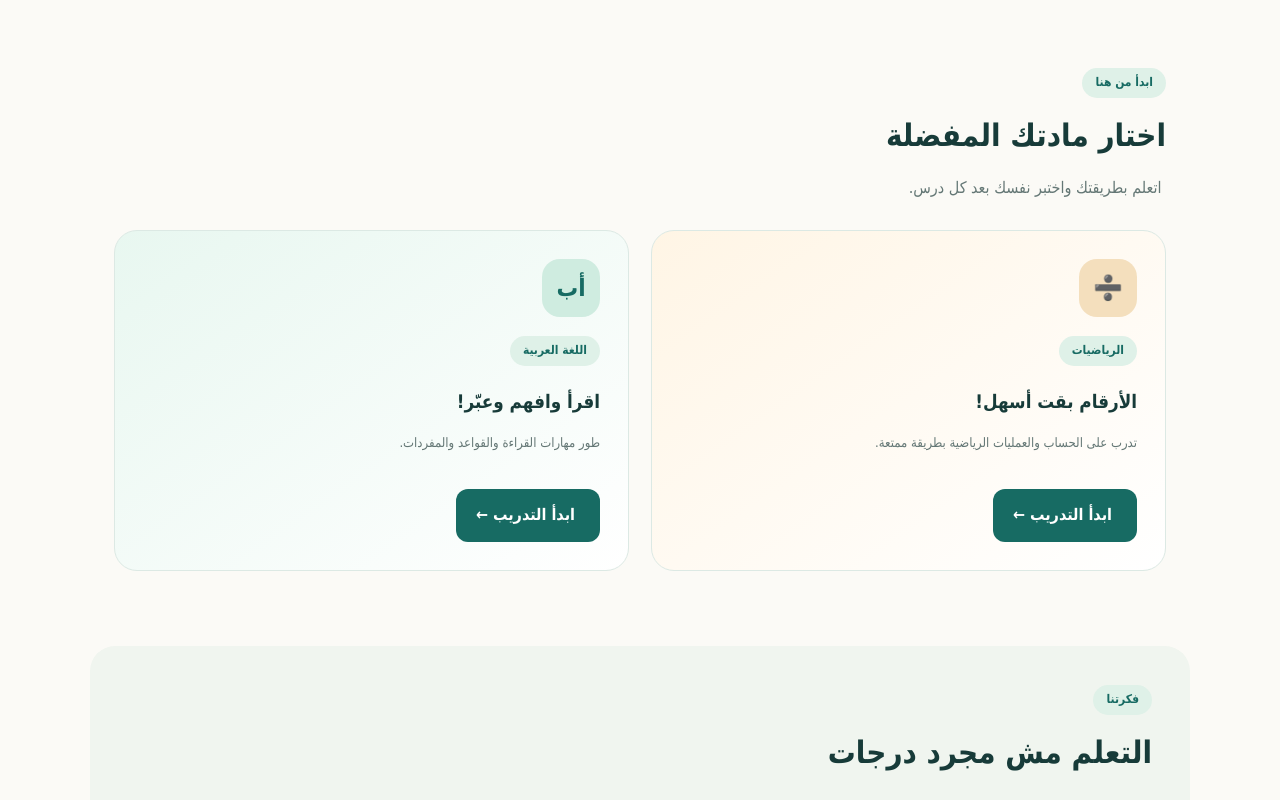
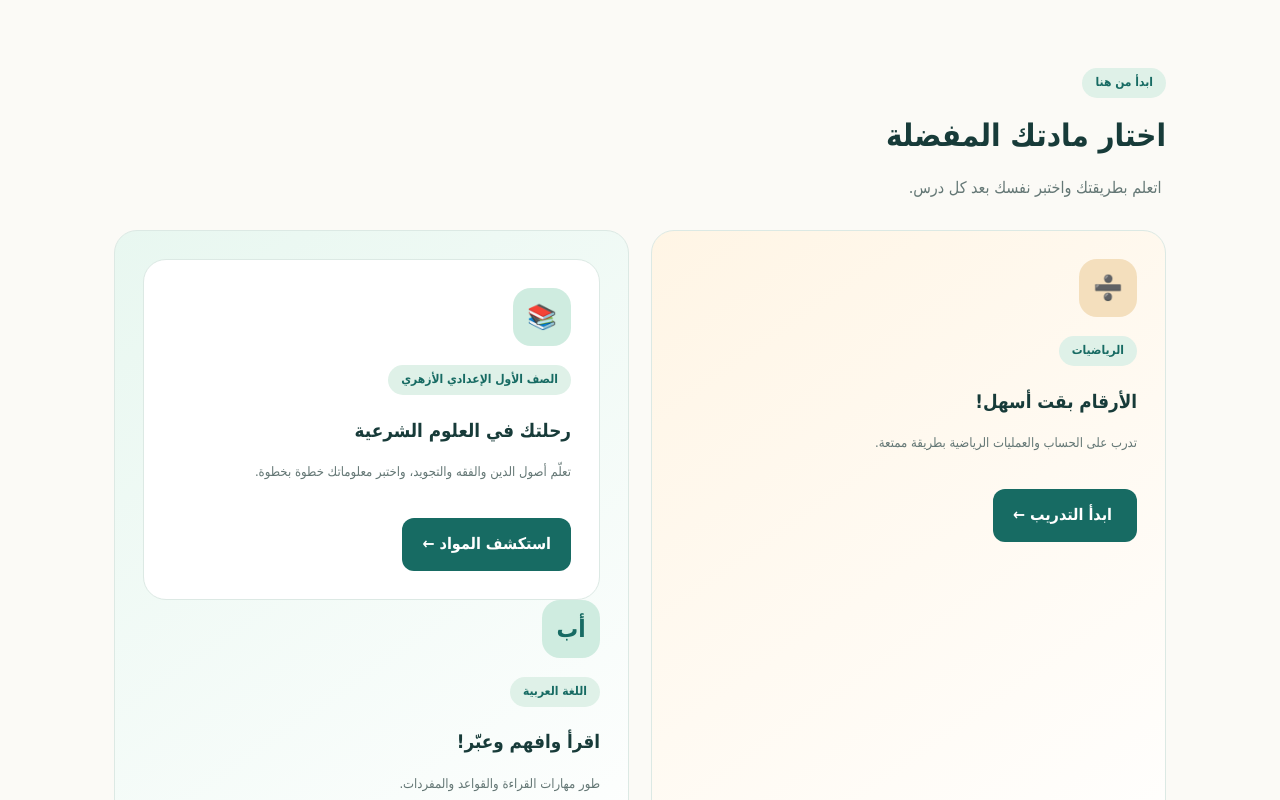
Before and after one commit to apps5745-creator/tazkiaa, a plain HTML site: page index.html in a window 1280 px wide. Shown: the part 638-1438 px from the top of the page. Drawn offline with Linux system fonts and the light colour scheme.

Commit message:
Update index.html

```diff
--- a/index.html
+++ b/index.html
@@ -130,6 +130,17 @@
 
         <article class="subject-card arabic">
 
+<article class="subject-card sharia">
+  <div class="subject-icon">📚</div>
+  <span class="tag">الصف الأول الإعدادي الأزهري</span>
+  <h3>رحلتك في العلوم الشرعية</h3>
+  <p>تعلّم أصول الدين والفقه والتجويد، واختبر معلوماتك خطوة بخطوة.</p>
+  <a class="button" href="#sharia">
+    استكشف المواد ←
+  </a>
+</article>
+
+
           <div class="subject-icon">أب</div>
 
           <span class="tag">اللغة العربية</span>
```
